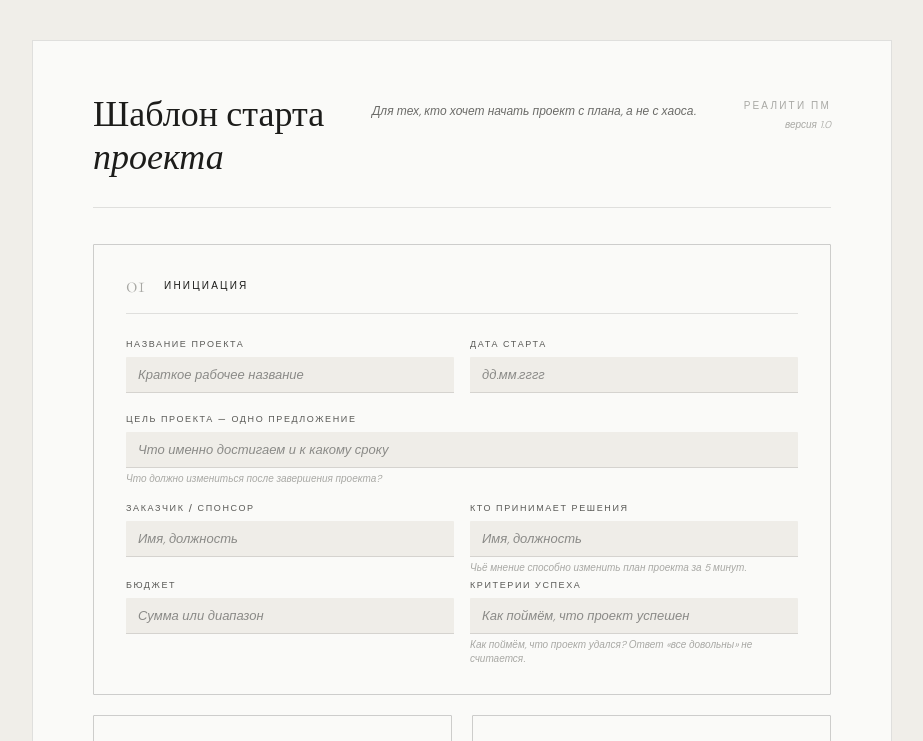
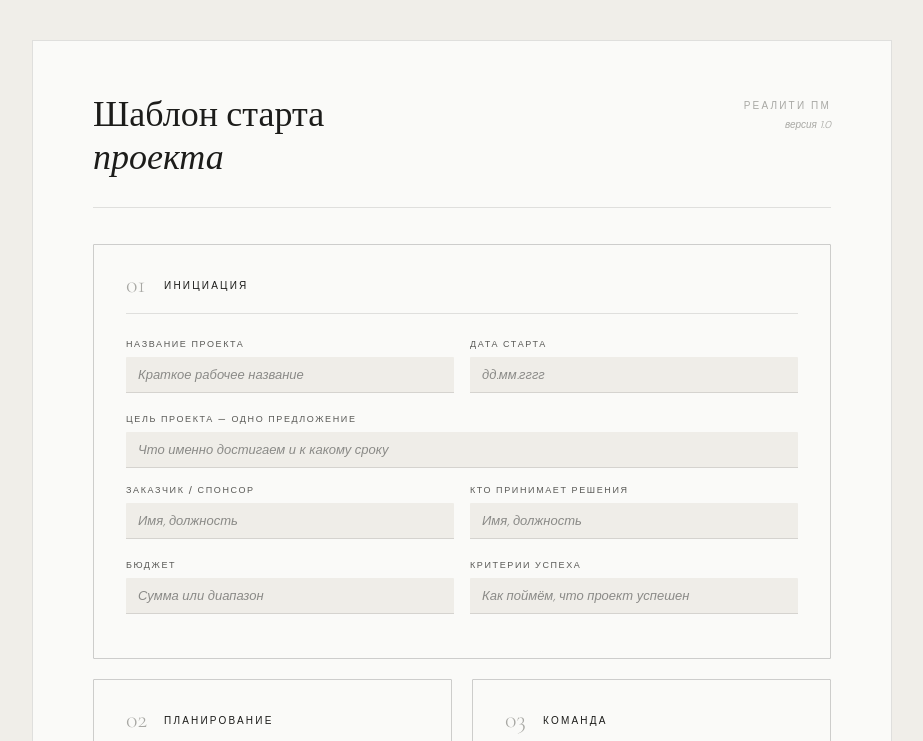
Before and after one commit to realitypm/project-start, a plain HTML site: page index.html in a window 1280 px wide. Shown: the top 741 px of the page, without its empty margins (178-1101 px from the left). Drawn offline with nearby package versions, Linux system fonts and the light colour scheme.

Commit message:
Add files via upload

```diff
--- a/index.html
+++ b/index.html
@@ -51,22 +51,6 @@
     }
 
     .page-title em { font-style: italic; }
-
-    .page-subtitle {
-      margin-top: 10px;
-      font-size: 12px;
-      color: var(--c-mid);
-      font-style: italic;
-    }
-
-    .field-hint {
-      display: block;
-      margin-top: 4px;
-      font-size: 10px;
-      font-style: italic;
-      color: var(--c-light);
-      line-height: 1.4;
-    }
 
     .page-meta {
       display: flex;
@@ -387,7 +371,6 @@
     <div class="page-title">
       Шаблон старта<br><em>проекта</em>
     </div>
-    <div class="page-subtitle">Для тех, кто хочет начать проект с плана, а не с хаоса.</div>
     <div class="page-meta">
       <div class="page-brand">Реалити ПМ</div>
       <div class="page-version">версия 1.0</div>
@@ -414,7 +397,7 @@
       </div>
       <div class="field" style="margin-top:4px;">
         <label class="field-label">Цель проекта — одно предложение</label>
-        <input class="field-input" type="text" placeholder="Что именно достигаем и к какому сроку"><span class="field-hint">Что должно измениться после завершения проекта?</span>
+        <input class="field-input" type="text" placeholder="Что именно достигаем и к какому сроку">
       </div>
       <div class="field-row" style="margin-top:4px;">
         <div class="field">
@@ -423,7 +406,7 @@
         </div>
         <div class="field">
           <label class="field-label">Кто принимает решения</label>
-          <input class="field-input" type="text" placeholder="Имя, должность"><span class="field-hint">Чьё мнение способно изменить план проекта за 5 минут.</span>
+          <input class="field-input" type="text" placeholder="Имя, должность">
         </div>
       </div>
       <div class="field-row" style="margin-top:4px;">
@@ -433,7 +416,7 @@
         </div>
         <div class="field">
           <label class="field-label">Критерии успеха</label>
-          <input class="field-input" type="text" placeholder="Как поймём, что проект успешен"><span class="field-hint">Как поймём, что проект удался? Ответ «все довольны» не считается.</span>
+          <input class="field-input" type="text" placeholder="Как поймём, что проект успешен">
         </div>
       </div>
     </div>
@@ -522,7 +505,6 @@
         <div class="block-num">04</div>
         <div class="block-title">Риски</div>
       </div>
-      <div class="field-hint" style="margin-bottom:16px;">Подумайте о том, что уже вызывает беспокойство. Обычно именно там и живут будущие проблемы.</div>
       <table>
         <thead>
           <tr>
@@ -576,7 +558,7 @@
           <textarea class="field-textarea" placeholder="Конкретная задача, не процесс"></textarea>
         </div>
         <div class="field">
-          <label class="field-label">Как поймём, что первый этап завершён</label>
+          <label class="field-label">Definition of Done для первого этапа</label>
           <textarea class="field-textarea" placeholder="Как поймём, что первый этап завершён"></textarea>
         </div>
       </div>
```
